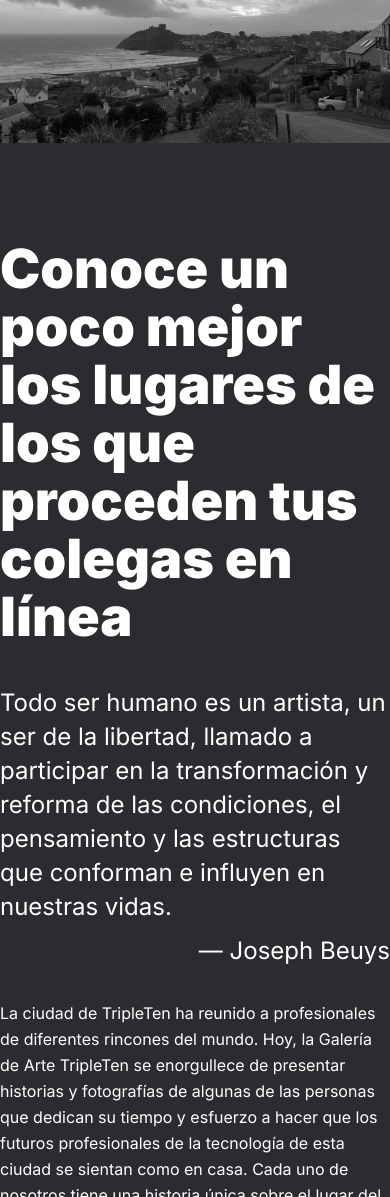
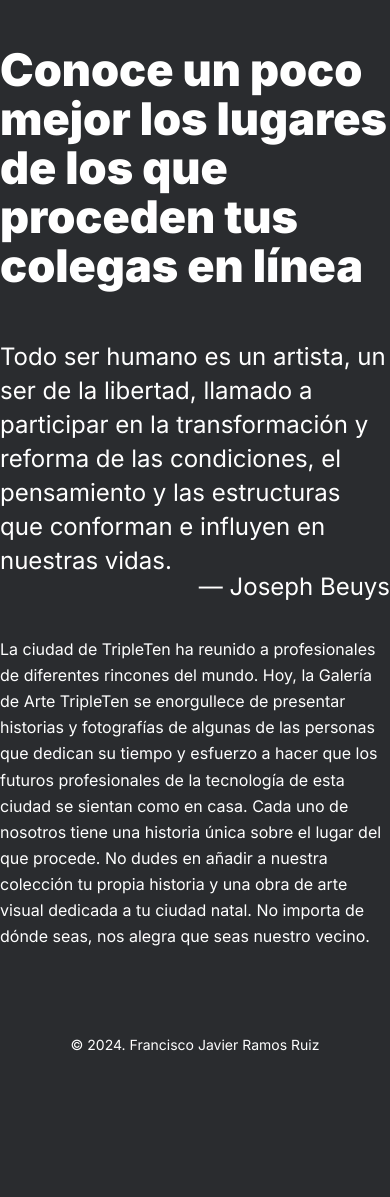
Before and after one commit to FJRamosRuiz/web_project_homeland, a plain HTML site: page index.html in a window 390 px wide. Shown: the part 803-2000 px from the top of the page. After the commit the page ends 1880 px from the top, so only its background shows below. Drawn offline with nearby package versions, Linux system fonts and the light colour scheme.

Commit message:
Completar layer de 768px

```diff
--- a/blocks/footer.css
+++ b/blocks/footer.css
@@ -1,7 +1,8 @@
 .footer {
   color: #fff;
   display: flex;
-  margin: 0 auto 24px;
+  justify-content: center;
+  margin: 0 0 24px;
 }
 
 .footer__copyright {
--- a/blocks/header.css
+++ b/blocks/header.css
@@ -8,7 +8,10 @@
 }
 
 .logo {
-  margin: 34px auto 91px;
+  display: flex;
+  align-self: center;
+  max-width: 255px;
+  margin: 34px 0 91px;
 }
 
 .header__title {
@@ -37,3 +40,29 @@
 .header__image {
   width: 100%;
 }
+
+@media screen and (max-width: 1023px) {
+  .logo {
+    max-width: 254px;
+    margin: 30px auto 90px;
+  }
+
+  .header__title {
+    max-width: 530px;
+    font-family: "Inter";
+    font-size: 75px;
+    font-weight: 900;
+    line-height: 79px;
+    text-align: center;
+  }
+
+  .header__subtitle {
+    max-width: 720px;
+    margin: 25px 0 30px;
+    font-family: "Inter";
+    font-size: 30px;
+    font-weight: 400;
+    line-height: 36px;
+    text-align: center;
+  }
+}
--- a/blocks/intro.css
+++ b/blocks/intro.css
@@ -42,3 +42,49 @@
   line-height: 26.08px;
   text-align: left;
 }
+
+@media screen and (max-width: 1023px) {
+  .intro {
+    justify-self: center;
+    max-width: 720px;
+    margin: 90px 0 88px;
+  }
+
+  .intro__title {
+    max-width: 707px;
+    font-family: "Inter";
+    font-size: 45px;
+    font-weight: 900;
+    line-height: 49px;
+    text-align: left;
+  }
+
+  .intro__quote {
+    max-width: 720px;
+    margin: 50px 0 -8px;
+    font-family: "Inter";
+    font-size: 24px;
+    font-weight: 400;
+    line-height: 34px;
+    text-align: left;
+  }
+
+  .intro__quote-author {
+    max-width: 720px;
+    font-family: "Inter";
+    font-size: 24px;
+    font-weight: 400;
+    line-height: 34px;
+    text-align: right;
+  }
+
+  .intro__text {
+    margin: 32px 0 0;
+    max-width: 720px;
+    font-family: "Inter";
+    font-size: 16px;
+    font-weight: 400;
+    line-height: 26.08px;
+    text-align: left;
+  }
+}
--- a/blocks/page.css
+++ b/blocks/page.css
@@ -1,8 +1,7 @@
 .page {
+  width: 100%;
   max-width: 984px;
-  width: 100%;
   min-height: 100vh;
-  width: 100%;
   display: flex;
   flex-direction: column;
 }
```
